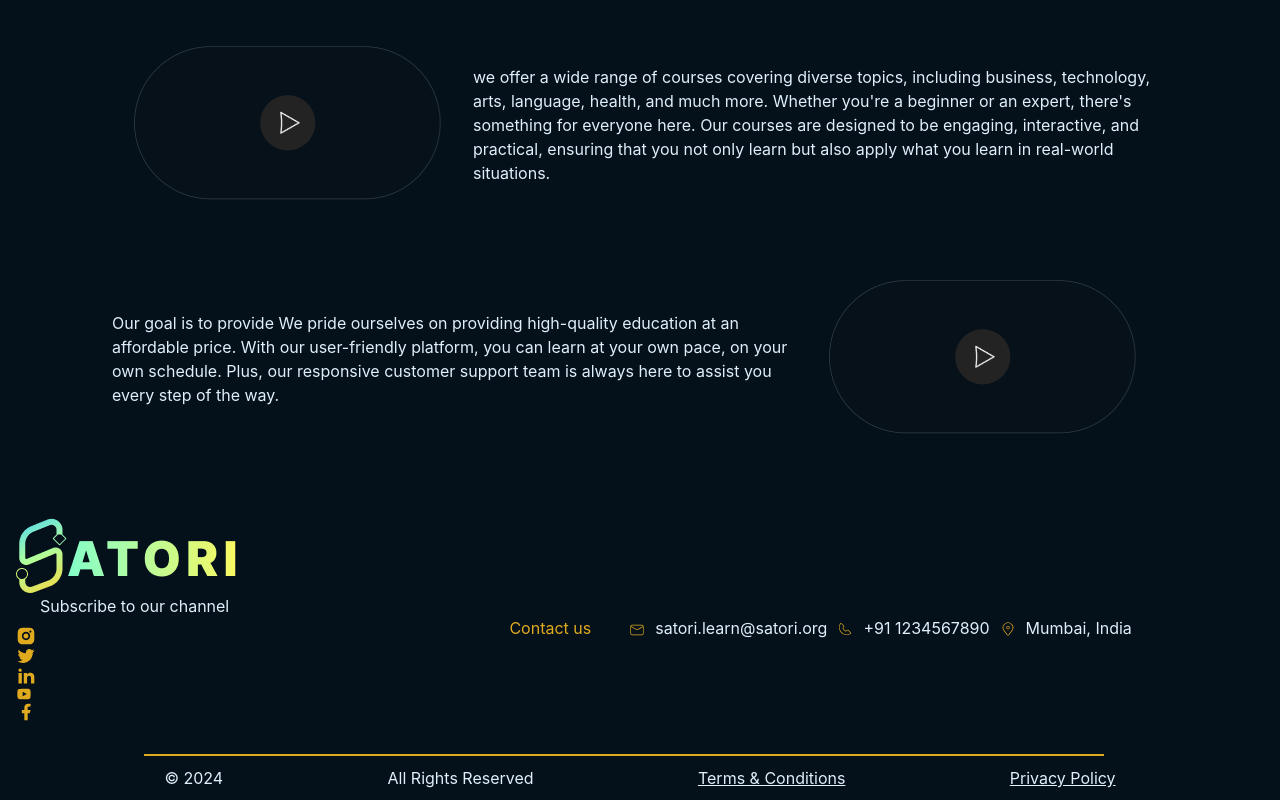
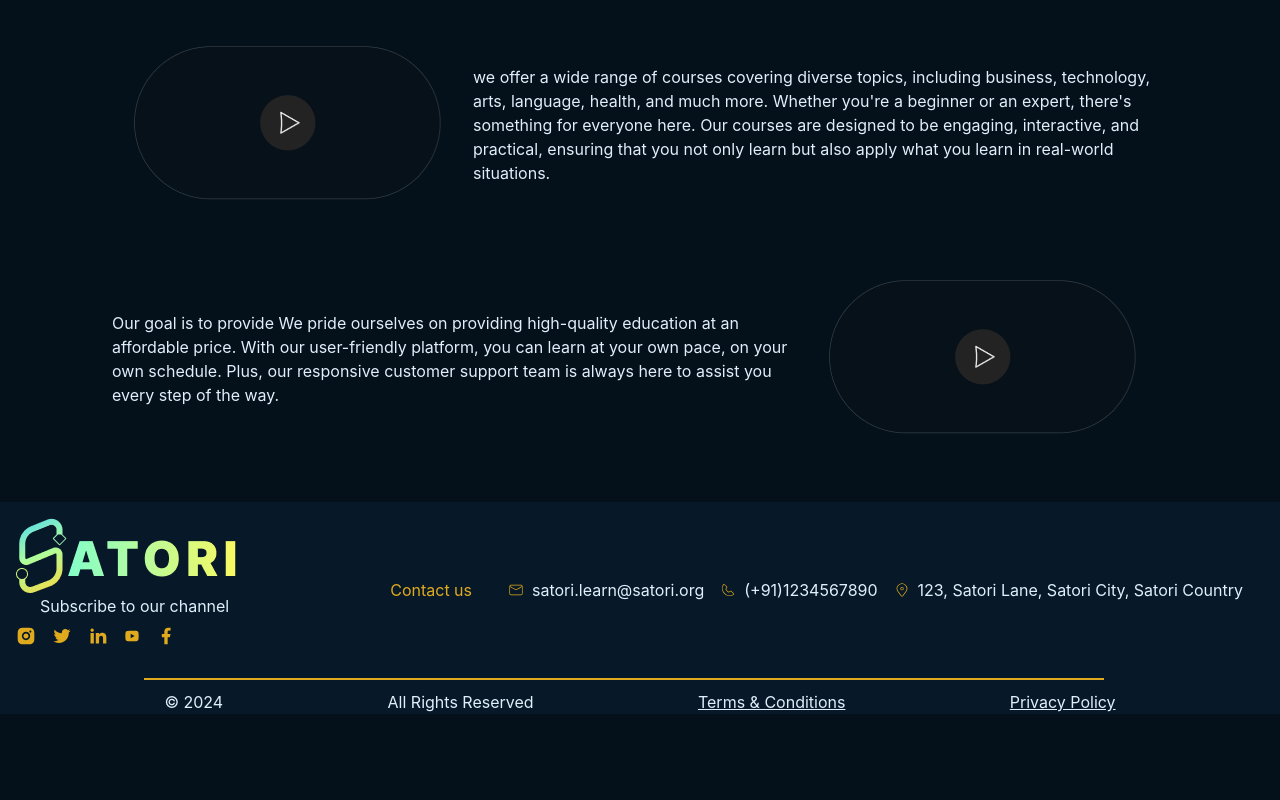
Before and after one commit to Silly-Satori/satori-learn, a React (Create React App) app: page / in a window 1280 px wide. Shown: the part 940-1740 px from the top of the page. After the commit the page ends 1664 px from the top, so only its background shows below. Built offline with nearby package versions, Linux system fonts and the light colour scheme.

Commit message:
Footer fix

```diff
--- a/src/components/containers/Footer.jsx
+++ b/src/components/containers/Footer.jsx
@@ -3,37 +3,63 @@ import { Link } from "react-router-dom";
 import "../../App.css";
 import "../containers/styles/footer.css";
 import { FaInstagram } from "react-icons/fa";
-import { RiInstagramFill , RiTwitterFill, RiLinkedinFill,RiYoutubeFill, RiFacebookFill } from "react-icons/ri";
-import { CiLocationArrow1, CiMail,  CiPhone,CiLocationOn } from "react-icons/ci"
+import {
+    RiInstagramFill,
+    RiTwitterFill,
+    RiLinkedinFill,
+    RiYoutubeFill,
+    RiFacebookFill,
+} from "react-icons/ri";
+import {
+    CiLocationArrow1,
+    CiMail,
+    CiPhone,
+    CiLocationOn,
+} from "react-icons/ci";
 
 function Footer() {
     return (
-        <footer className="bg-nav h-auto flex-col sm:">
+        <footer className="bg-bg-contrast h-auto flex-col sm:">
             <div className="flex ">
-            <div className="left flex-col p-4 pb-8">
-                <img src="/assets/home/satori-logo.png"/>
+                <div className="left flex-col p-4 pb-8 items-center">
+                    <img src="/assets/home/satori-logo.png" />
                     <span className=" tag p-6 ">Subscribe to our channel</span>
-                <div className="logo text-secondary pt-2 ">
-                    <RiInstagramFill className="text-xl mr-4"/>
-                    <RiTwitterFill className="text-xl mr-4"/>
-                    <RiLinkedinFill className="text-xl mr-4"/>
-                    <RiYoutubeFill className="insta mr-4"/>
-                    <RiFacebookFill className="text-xl mr-4"/>
+                    <div className="logo text-secondary pt-2 flex flex-row items-center">
+                        <RiInstagramFill className="text-xl mr-4" />
+                        <RiTwitterFill className="text-xl mr-4" />
+                        <RiLinkedinFill className="text-xl mr-4" />
+                        <RiYoutubeFill className="insta mr-4" />
+                        <RiFacebookFill className="text-xl mr-4" />
                     </div>
                 </div>
-            <div className="right flex-col lg:flex-row  ">
-                <span className="contact text-secondary px-7">Contact us</span>
-                <CiMail className="symbol text-secondary relative top-[6px] mx-2.5"/>satori.learn@satori.org
-                <CiPhone className="text-secondary relative top-[5px] mx-2.5"/>+91 1234567890
-                <CiLocationOn className="text-secondary relative top-[5px] mx-2.5"/>Mumbai, India
+                <div className="right flex-col lg:flex-row ">
+                    <span className="contact text-secondary px-7 text-bold">
+                        Contact us
+                    </span>
+                    <div className="flex flex-row items-center align-middle px-2">
+                        <CiMail className="symbol text-secondary relative mr-2" />
+                        <p>satori.learn@satori.org</p>
+                    </div>
+                    <div className="flex flex-row items-center align-middle px-2">
+                    <CiPhone className="text-secondary relative mr-2" />
+                        <p>(+91)1234567890</p>
+                    </div>
+                    <div className="flex flex-row items-center align-middle px-2">
+                    <CiLocationOn className="text-secondary relative mr-2" />
+                        <p>123, Satori Lane, Satori City, Satori Country</p>
+                    </div>
                 </div>
             </div>
             <hr className="border border-secondary w-3/4 mx-36" />
             <div className="bottom flex justify-evenly items-center mt-2.5 mb-2.5">
                 <span>© 2024 </span>
                 <span>All Rights Reserved</span>
-                    <a href="" className=" underline hover:text-blue-800">Terms & Conditions</a>
-                    <a href="" className="underline hover:text-blue-800">Privacy Policy</a>
+                <a href="" className=" underline hover:text-blue-800">
+                    Terms & Conditions
+                </a>
+                <a href="" className="underline hover:text-blue-800">
+                    Privacy Policy
+                </a>
 
                 {/* </span> */}
             </div>
--- a/tailwind.config.js
+++ b/tailwind.config.js
@@ -19,8 +19,6 @@ module.exports = {
         "shadow": "var(--shadow)",
         "secondary-dark": "var(--secondarydark)",
         "invert-text": "var(--inverttext)",
-        "nav": "var(--nav)",
-        "bg": "var(--bg)",
       },
     },
   },
```
Lines whose indentation alone changed are shown as unchanged.
